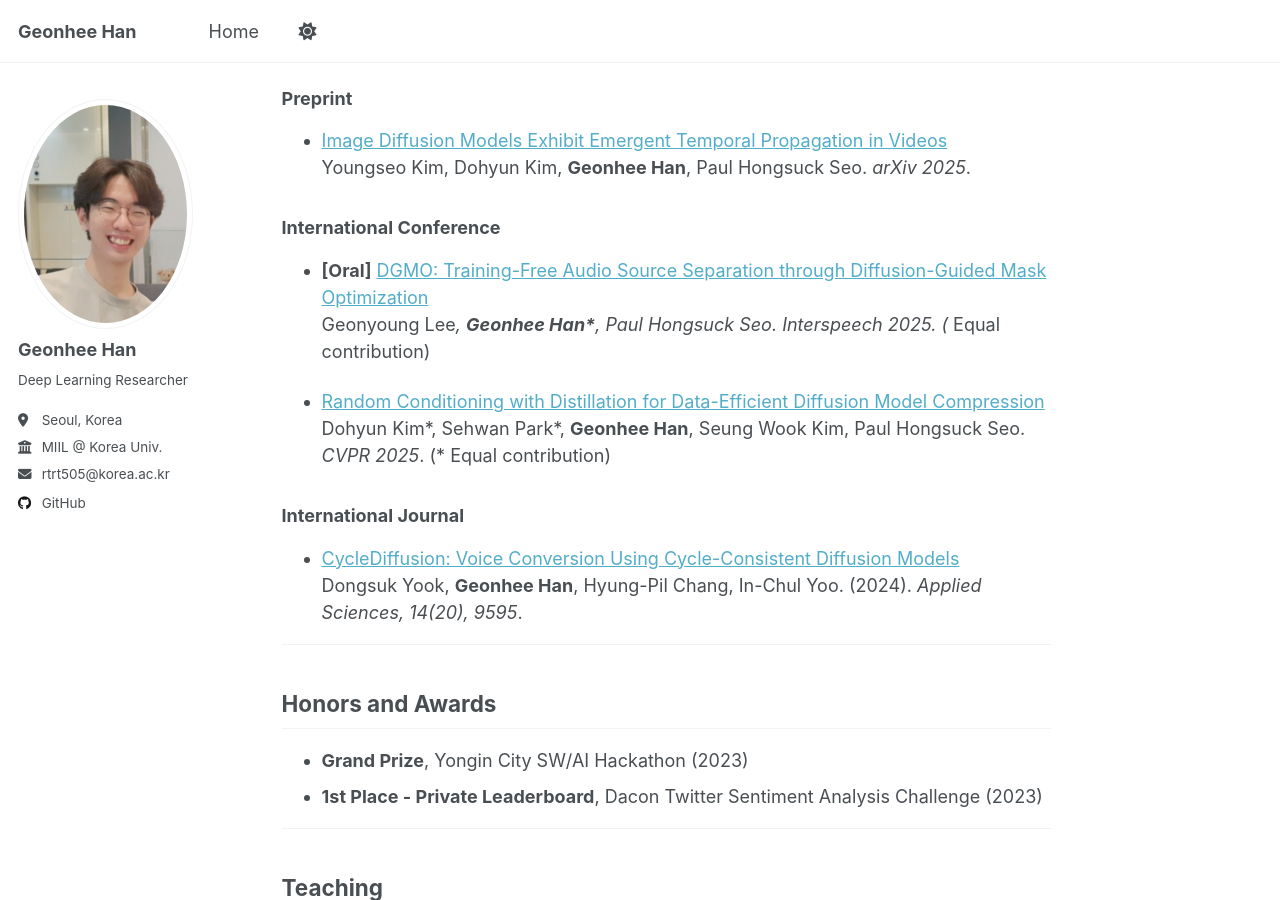
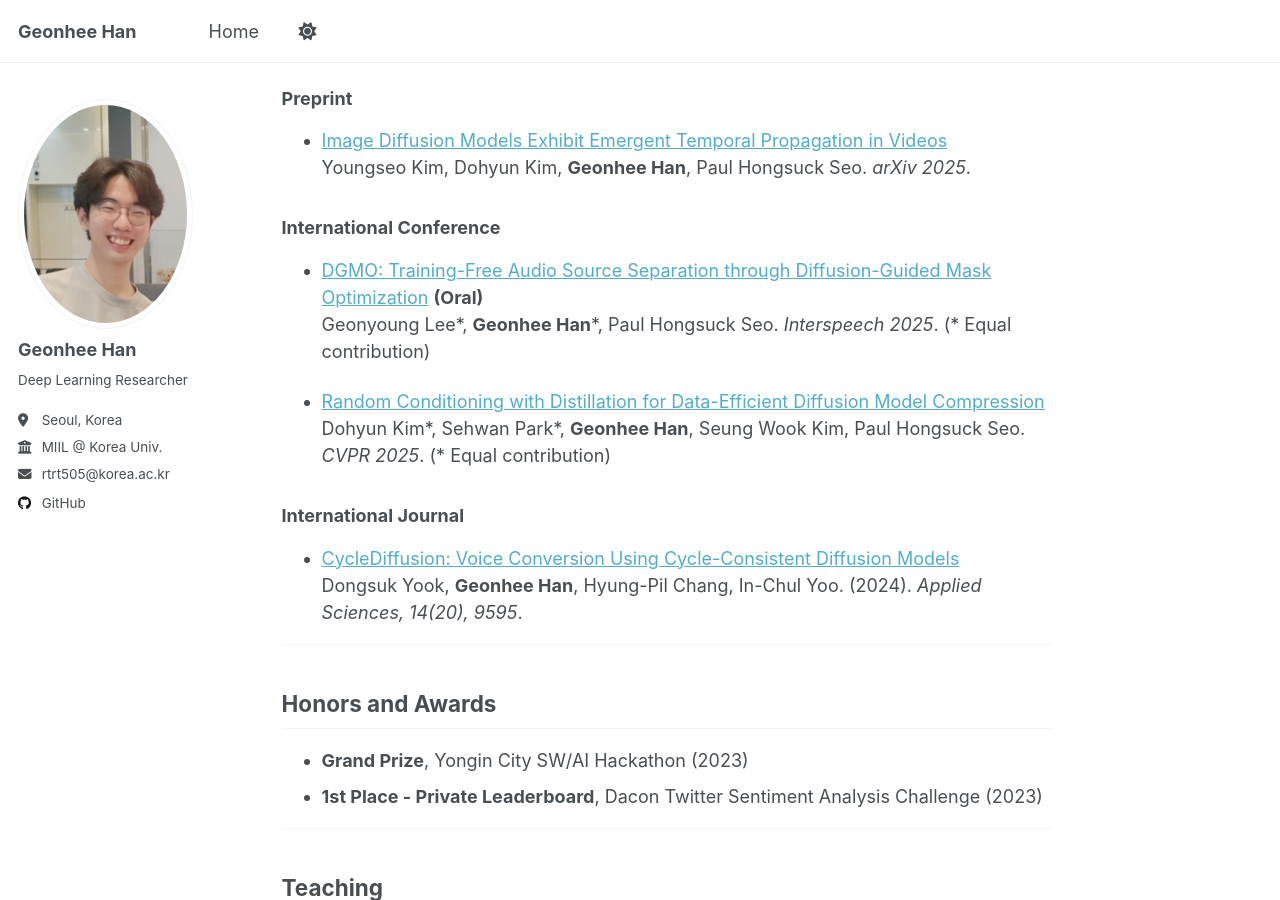
Before and after one commit to chaksseu/chaksseu.github.io, a Jekyll site: the page built from _pages/home.md, in a window 1280 px wide and 900 px high, scrolled down 859 px. Built offline with Jekyll 4.4.1, drawn with Linux system fonts in a browser that asks for light colours; some of the changed lines change nothing that is shown.

Commit message:
update 1206

```diff
--- a/_pages/home.md
+++ b/_pages/home.md
@@ -39,14 +39,8 @@ My research interests are in multimodal generative models, particularly diffusio
 
 ### International Conference
 
-* <strong>[Oral]</strong>
-  <a href="https://wltschmrz.github.io/DGMO/" target="_blank" rel="noopener noreferrer">
-    DGMO: Training-Free Audio Source Separation through Diffusion-Guided Mask Optimization
-  </a><br>
-  Geonyoung Lee*, <strong>Geonhee Han*</strong>, Paul Hongsuck Seo. <em>Interspeech 2025</em>. (* Equal contribution)
-
-
-
+* <a href="https://wltschmrz.github.io/DGMO/" target="_blank" rel="noopener noreferrer">DGMO: Training-Free Audio Source Separation through Diffusion-Guided Mask Optimization</a> **(Oral)** <br>
+  Geonyoung Lee\*, **Geonhee Han**\*, Paul Hongsuck Seo. *Interspeech 2025*. (\* Equal contribution)
 
 * <a href="https://dohyun-as.github.io/Random-Conditioning/" target="_blank" rel="noopener noreferrer">Random Conditioning with Distillation for Data-Efficient Diffusion Model Compression</a> <br>
   Dohyun Kim\*, Sehwan Park\*, **Geonhee Han**, Seung Wook Kim, Paul Hongsuck Seo. *CVPR 2025*. (\* Equal contribution)
```
